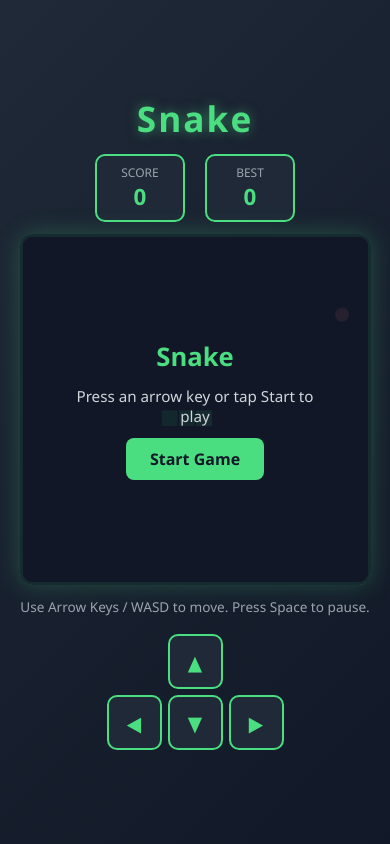
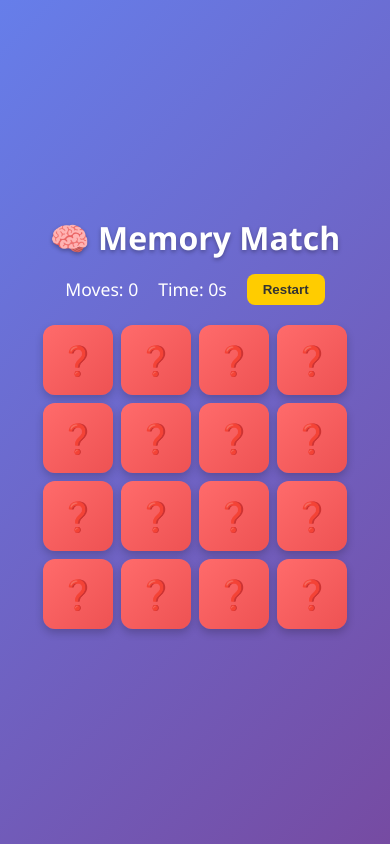
Before and after one commit to sina-sohrabi2006/YouTube-source-codes, a plain HTML site: page index.html in a window 390 px wide. Drawn offline with Linux system fonts and the light colour scheme.

Commit message:
card flip game

```diff
--- a/index.html
+++ b/index.html
@@ -3,43 +3,27 @@
 <head>
 <meta charset="UTF-8">
 <meta name="viewport" content="width=device-width, initial-scale=1.0">
-  <title>Snake Game</title>
+<title>Memory Match Game</title>
 <link rel="stylesheet" href="style.css">
 </head>
 <body>
 
 <div class="game-container">
-    <h1>Snake</h1>
+  <h1>🧠 Memory Match</h1>
 
-    <div class="scoreboard">
-      <div class="score-box">
-        <span class="label">Score</span>
-        <span id="score">0</span>
-      </div>
-      <div class="score-box">
-        <span class="label">Best</span>
-        <span id="highScore">0</span>
-      </div>
+  <div class="stats">
+    <div>Moves: <span id="moves">0</span></div>
+    <div>Time: <span id="timer">0</span>s</div>
+    <button id="restartBtn">Restart</button>
   </div>
 
-    <div class="canvas-wrapper">
-      <canvas id="gameCanvas" width="400" height="400"></canvas>
-      <div id="overlay" class="overlay">
-        <h2 id="overlayTitle">Snake</h2>
-        <p id="overlayText">Press an arrow key or tap Start to play</p>
-        <button id="startBtn">Start Game</button>
-      </div>
-    </div>
+  <div class="board" id="board"></div>
 
-    <p class="instructions">Use Arrow Keys / WASD to move. Press Space to pause.</p>
-
-    <!-- Mobile controls -->
-    <div class="controls">
-      <button class="ctrl-btn" id="upBtn">▲</button>
-      <div class="ctrl-row">
-        <button class="ctrl-btn" id="leftBtn">◀</button>
-        <button class="ctrl-btn" id="downBtn">▼</button>
-        <button class="ctrl-btn" id="rightBtn">▶</button>
+  <div class="win-overlay" id="winOverlay">
+    <div class="win-box">
+      <h2>🎉 You Win!</h2>
+      <p id="winStats"></p>
+      <button id="playAgainBtn">Play Again</button>
     </div>
   </div>
 </div>
--- a/script.js
+++ b/script.js
@@ -1,188 +1,121 @@
-// ---- Setup ----
-const canvas = document.getElementById('gameCanvas');
-const ctx = canvas.getContext('2d');
+const emojis = ['🍕','🎮','🚀','🐶','🎵','🌈','⚽','🍩'];
+const cardValues = [...emojis, ...emojis]; // 8 pairs = 16 cards
 
-const gridSize = 20;              // size of each cell in px
-const tileCount = canvas.width / gridSize; // 20x20 grid
+let board = document.getElementById('board');
+let movesEl = document.getElementById('moves');
+let timerEl = document.getElementById('timer');
+let winOverlay = document.getElementById('winOverlay');
+let winStats = document.getElementById('winStats');
 
-const scoreEl = document.getElementById('score');
-const highScoreEl = document.getElementById('highScore');
-const overlay = document.getElementById('overlay');
-const overlayTitle = document.getElementById('overlayTitle');
-const overlayText = document.getElementById('overlayText');
-const startBtn = document.getElementById('startBtn');
+let flippedCards = [];
+let matchedCount = 0;
+let moves = 0;
+let seconds = 0;
+let timerInterval = null;
+let lockBoard = false;
 
-let snake, direction, nextDirection, food, score, highScore;
-let gameRunning = false;
-let paused = false;
-let gameSpeed = 120; // ms per frame, lower = faster
-let loopId = null;
-
-highScore = parseInt(localStorage.getItem('snakeHighScore')) || 0;
-highScoreEl.textContent = highScore;
-
-// ---- Game Init ----
-function initGame() {
-  snake = [
-    { x: 10, y: 10 },
-    { x: 9, y: 10 },
-    { x: 8, y: 10 }
-  ];
-  direction = { x: 1, y: 0 };
-  nextDirection = { x: 1, y: 0 };
-  score = 0;
-  gameSpeed = 120;
-  scoreEl.textContent = score;
-  placeFood();
+function shuffle(array) {
+  for (let i = array.length - 1; i > 0; i--) {
+    const j = Math.floor(Math.random() * (i + 1));
+    [array[i], array[j]] = [array[j], array[i]];
+  }
+  return array;
 }
 
-function placeFood() {
-  let valid = false;
-  while (!valid) {
-    food = {
-      x: Math.floor(Math.random() * tileCount),
-      y: Math.floor(Math.random() * tileCount)
-    };
-    valid = !snake.some(seg => seg.x === food.x && seg.y === food.y);
+function createBoard() {
+  board.innerHTML = '';
+  const shuffled = shuffle([...cardValues]);
+
+  shuffled.forEach((value) => {
+    const card = document.createElement('div');
+    card.classList.add('card');
+    card.dataset.value = value;
+
+    card.innerHTML = `
+      <div class="card-inner">
+        <div class="card-front">❓</div>
+        <div class="card-back">${value}</div>
+      </div>
+    `;
+
+    card.addEventListener('click', () => flipCard(card));
+    board.appendChild(card);
+  });
+}
+
+function flipCard(card) {
+  if (lockBoard) return;
+  if (card.classList.contains('flipped') || card.classList.contains('matched')) return;
+
+  if (timerInterval === null) startTimer();
+
+  card.classList.add('flipped');
+  flippedCards.push(card);
+
+  if (flippedCards.length === 2) {
+    moves++;
+    movesEl.textContent = moves;
+    checkMatch();
   }
 }
 
-// ---- Game Loop ----
-function gameLoop() {
-  if (!gameRunning || paused) return;
+function checkMatch() {
+  const [card1, card2] = flippedCards;
+  const isMatch = card1.dataset.value === card2.dataset.value;
 
-  direction = nextDirection;
-  const head = { x: snake[0].x + direction.x, y: snake[0].y + direction.y };
+  if (isMatch) {
+    card1.classList.add('matched');
+    card2.classList.add('matched');
+    matchedCount += 2;
+    flippedCards = [];
 
-  // Wall collision
-  if (head.x < 0 || head.x >= tileCount || head.y < 0 || head.y >= tileCount) {
-    return endGame();
+    if (matchedCount === cardValues.length) {
+      endGame();
+    }
+  } else {
+    lockBoard = true;
+    setTimeout(() => {
+      card1.classList.remove('flipped');
+      card2.classList.remove('flipped');
+      flippedCards = [];
+      lockBoard = false;
+    }, 800);
   }
-
-  // Self collision
-  if (snake.some(seg => seg.x === head.x && seg.y === head.y)) {
-    return endGame();
-  }
-
-  snake.unshift(head);
-
-  // Food collision
-  if (head.x === food.x && head.y === food.y) {
-    score += 10;
-    scoreEl.textContent = score;
-    placeFood();
-    // Speed up slightly every 50 points, with a floor
-    if (gameSpeed > 60) gameSpeed -= 3;
-  } else {
-    snake.pop();
-  }
-
-  draw();
-  loopId = setTimeout(gameLoop, gameSpeed);
 }
 
-// ---- Drawing ----
-function draw() {
-  ctx.fillStyle = '#111827';
-  ctx.fillRect(0, 0, canvas.width, canvas.height);
-
-  // Draw food
-  ctx.fillStyle = '#f87171';
-  ctx.beginPath();
-  const fx = food.x * gridSize + gridSize / 2;
-  const fy = food.y * gridSize + gridSize / 2;
-  ctx.arc(fx, fy, gridSize / 2 - 2, 0, Math.PI * 2);
-  ctx.fill();
-
-  // Draw snake
-  snake.forEach((seg, i) => {
-    ctx.fillStyle = i === 0 ? '#4ade80' : '#22c55e';
-    ctx.fillRect(
-      seg.x * gridSize + 1,
-      seg.y * gridSize + 1,
-      gridSize - 2,
-      gridSize - 2
-    );
-  });
+function startTimer() {
+  timerInterval = setInterval(() => {
+    seconds++;
+    timerEl.textContent = seconds;
+  }, 1000);
 }
 
-// ---- Game State ----
-function startGame() {
-  initGame();
-  gameRunning = true;
-  paused = false;
-  overlay.classList.add('hidden');
-  clearTimeout(loopId);
-  draw();
-  loopId = setTimeout(gameLoop, gameSpeed);
+function stopTimer() {
+  clearInterval(timerInterval);
+  timerInterval = null;
 }
 
 function endGame() {
-  gameRunning = false;
-  clearTimeout(loopId);
-
-  if (score > highScore) {
-    highScore = score;
-    localStorage.setItem('snakeHighScore', highScore);
-    highScoreEl.textContent = highScore;
-  }
-
-  overlayTitle.textContent = 'Game Over';
-  overlayText.textContent = `You scored ${score} points. Press Start to play again.`;
-  startBtn.textContent = 'Play Again';
-  overlay.classList.remove('hidden');
+  stopTimer();
+  winStats.textContent = `You finished in ${moves} moves and ${seconds} seconds!`;
+  winOverlay.classList.add('active');
 }
 
-function togglePause() {
-  if (!gameRunning) return;
-  paused = !paused;
-  if (paused) {
-    overlayTitle.textContent = 'Paused';
-    overlayText.textContent = 'Press Space to resume';
-    overlay.classList.remove('hidden');
-  } else {
-    overlay.classList.add('hidden');
-    loopId = setTimeout(gameLoop, gameSpeed);
-  }
+function resetGame() {
+  stopTimer();
+  flippedCards = [];
+  matchedCount = 0;
+  moves = 0;
+  seconds = 0;
+  lockBoard = false;
+  timerInterval = null;
+  movesEl.textContent = 0;
+  timerEl.textContent = 0;
+  winOverlay.classList.remove('active');
+  createBoard();
 }
 
-// ---- Input Handling ----
-function setDirection(x, y) {
-  // Prevent reversing directly into itself
-  if (direction.x === -x && direction.y === -y) return;
-  nextDirection = { x, y };
-}
+document.getElementById('restartBtn').addEventListener('click', resetGame);
+document.getElementById('playAgainBtn').addEventListener('click', resetGame);
 
-document.addEventListener('keydown', (e) => {
-  switch (e.key) {
-    case 'ArrowUp': case 'w': case 'W':
-      setDirection(0, -1); break;
-    case 'ArrowDown': case 's': case 'S':
-      setDirection(0, 1); break;
-    case 'ArrowLeft': case 'a': case 'A':
-      setDirection(-1, 0); break;
-    case 'ArrowRight': case 'd': case 'D':
-      setDirection(1, 0); break;
-    case ' ':
-      e.preventDefault();
-      togglePause();
-      break;
-  }
-
-  // Auto-start on first arrow key press
-  if (!gameRunning && e.key.startsWith('Arrow')) {
-    startGame();
-  }
-});
-
-// Mobile buttons
-document.getElementById('upBtn').addEventListener('click', () => setDirection(0, -1));
-document.getElementById('downBtn').addEventListener('click', () => setDirection(0, 1));
-document.getElementById('leftBtn').addEventListener('click', () => setDirection(-1, 0));
-document.getElementById('rightBtn').addEventListener('click', () => setDirection(1, 0));
-
-startBtn.addEventListener('click', startGame);
-
-// Initial draw before game starts
-initGame();
-draw();
+createBoard();
--- a/style.css
+++ b/style.css
@@ -1,8 +1,7 @@
 * {
+  box-sizing: border-box;
   margin: 0;
   padding: 0;
-  box-sizing: border-box;
-  font-family: 'Segoe UI', Tahoma, Geneva, Verdana, sans-serif;
 }
 
 body {
@@ -10,156 +9,145 @@ body {
   display: flex;
   align-items: center;
   justify-content: center;
-  background: linear-gradient(135deg, #1f2937, #111827);
-  color: #f3f4f6;
+  background: linear-gradient(135deg, #667eea, #764ba2);
+  font-family: 'Segoe UI', Arial, sans-serif;
+}
+
+.game-container {
+  text-align: center;
+  color: white;
   padding: 20px;
 }
 
-.game-container {
-  display: flex;
-  flex-direction: column;
-  align-items: center;
-  gap: 12px;
+h1 {
+  margin-bottom: 15px;
+  font-size: 2rem;
+  text-shadow: 0 2px 4px rgba(0,0,0,0.3);
 }
 
-h1 {
-  font-size: 2.2rem;
-  letter-spacing: 2px;
-  color: #4ade80;
-  text-shadow: 0 0 12px rgba(74, 222, 128, 0.5);
+.stats {
+  display: flex;
+  gap: 20px;
+  justify-content: center;
+  align-items: center;
+  margin-bottom: 20px;
+  font-size: 1.1rem;
 }
 
-.scoreboard {
-  display: flex;
-  gap: 20px;
+.stats button {
+  padding: 8px 16px;
+  border: none;
+  border-radius: 8px;
+  background: #ffcc00;
+  color: #333;
+  font-weight: bold;
+  cursor: pointer;
+  transition: transform 0.2s;
 }
 
-.score-box {
-  background: #1f2937;
-  border: 2px solid #4ade80;
-  border-radius: 10px;
-  padding: 8px 20px;
-  text-align: center;
-  min-width: 90px;
-}
-
-.score-box .label {
-  display: block;
-  font-size: 0.75rem;
-  color: #9ca3af;
-  text-transform: uppercase;
-}
-
-.score-box span:last-child {
-  font-size: 1.4rem;
-  font-weight: bold;
-  color: #4ade80;
-}
-
-.canvas-wrapper {
-  position: relative;
-  border-radius: 12px;
-  overflow: hidden;
-  box-shadow: 0 0 25px rgba(74, 222, 128, 0.25);
-}
-
-#gameCanvas {
-  background: #111827;
-  display: block;
-  border: 3px solid #4ade80;
-  border-radius: 12px;
-}
-
-.overlay {
-  position: absolute;
-  inset: 0;
-  background: rgba(17, 24, 39, 0.9);
-  display: flex;
-  flex-direction: column;
-  align-items: center;
-  justify-content: center;
-  text-align: center;
-  gap: 12px;
-  padding: 20px;
-  transition: opacity 0.2s ease;
-}
-
-.overlay.hidden {
-  display: none;
-}
-
-.overlay h2 {
-  color: #4ade80;
-  font-size: 1.6rem;
-}
-
-.overlay p {
-  color: #d1d5db;
-  font-size: 0.95rem;
-  max-width: 260px;
-}
-
-#startBtn {
-  background: #4ade80;
-  color: #111827;
-  border: none;
-  padding: 10px 24px;
-  font-size: 1rem;
-  font-weight: bold;
-  border-radius: 8px;
-  cursor: pointer;
-  transition: transform 0.15s ease, background 0.15s ease;
-}
-
-#startBtn:hover {
-  background: #22c55e;
+.stats button:hover {
   transform: scale(1.05);
 }
 
-.instructions {
-  color: #9ca3af;
-  font-size: 0.85rem;
+.board {
+  display: grid;
+  grid-template-columns: repeat(4, 90px);
+  grid-gap: 12px;
+  justify-content: center;
+}
+
+.card {
+  width: 90px;
+  height: 90px;
+  perspective: 1000px;
+  cursor: pointer;
+}
+
+.card-inner {
+  position: relative;
+  width: 100%;
+  height: 100%;
+  transition: transform 0.5s;
+  transform-style: preserve-3d;
+}
+
+.card.flipped .card-inner,
+.card.matched .card-inner {
+  transform: rotateY(180deg);
+}
+
+.card-front, .card-back {
+  position: absolute;
+  width: 100%;
+  height: 100%;
+  border-radius: 12px;
+  display: flex;
+  align-items: center;
+  justify-content: center;
+  font-size: 2.2rem;
+  backface-visibility: hidden;
+  box-shadow: 0 4px 8px rgba(0,0,0,0.2);
+}
+
+.card-front {
+  background: linear-gradient(135deg, #ff6b6b, #ee5253);
+  color: white;
+  font-size: 1.8rem;
+}
+
+.card-back {
+  background: white;
+  transform: rotateY(180deg);
+}
+
+.card.matched .card-back {
+  background: #d4f8d4;
+}
+
+.win-overlay {
+  display: none;
+  position: fixed;
+  top: 0; left: 0;
+  width: 100%; height: 100%;
+  background: rgba(0,0,0,0.6);
+  align-items: center;
+  justify-content: center;
+}
+
+.win-overlay.active {
+  display: flex;
+}
+
+.win-box {
+  background: white;
+  color: #333;
+  padding: 30px 40px;
+  border-radius: 16px;
   text-align: center;
 }
 
-.controls {
-  display: none;
-  flex-direction: column;
-  align-items: center;
-  gap: 6px;
-  margin-top: 6px;
+.win-box h2 {
+  margin-bottom: 10px;
 }
 
-.ctrl-row {
-  display: flex;
-  gap: 6px;
-}
-
-.ctrl-btn {
-  width: 55px;
-  height: 55px;
-  font-size: 1.3rem;
-  background: #1f2937;
-  color: #4ade80;
-  border: 2px solid #4ade80;
-  border-radius: 10px;
+.win-box button {
+  margin-top: 15px;
+  padding: 10px 20px;
+  border: none;
+  border-radius: 8px;
+  background: #667eea;
+  color: white;
+  font-weight: bold;
   cursor: pointer;
 }
 
-.ctrl-btn:active {
-  background: #4ade80;
-  color: #111827;
-}
-
-/* Show touch controls on smaller screens */
-@media (max-width: 500px) {
-  .controls {
-    display: flex;
+@media (max-width: 480px) {
+  .board {
+    grid-template-columns: repeat(4, 70px);
+    grid-gap: 8px;
   }
-  #gameCanvas {
-    width: 90vw;
-    height: 90vw;
-    max-width: 400px;
-    max-height: 400px;
+  .card {
+    width: 70px;
+    height: 70px;
   }
 }
```
Lines whose indentation alone changed are shown as unchanged.
